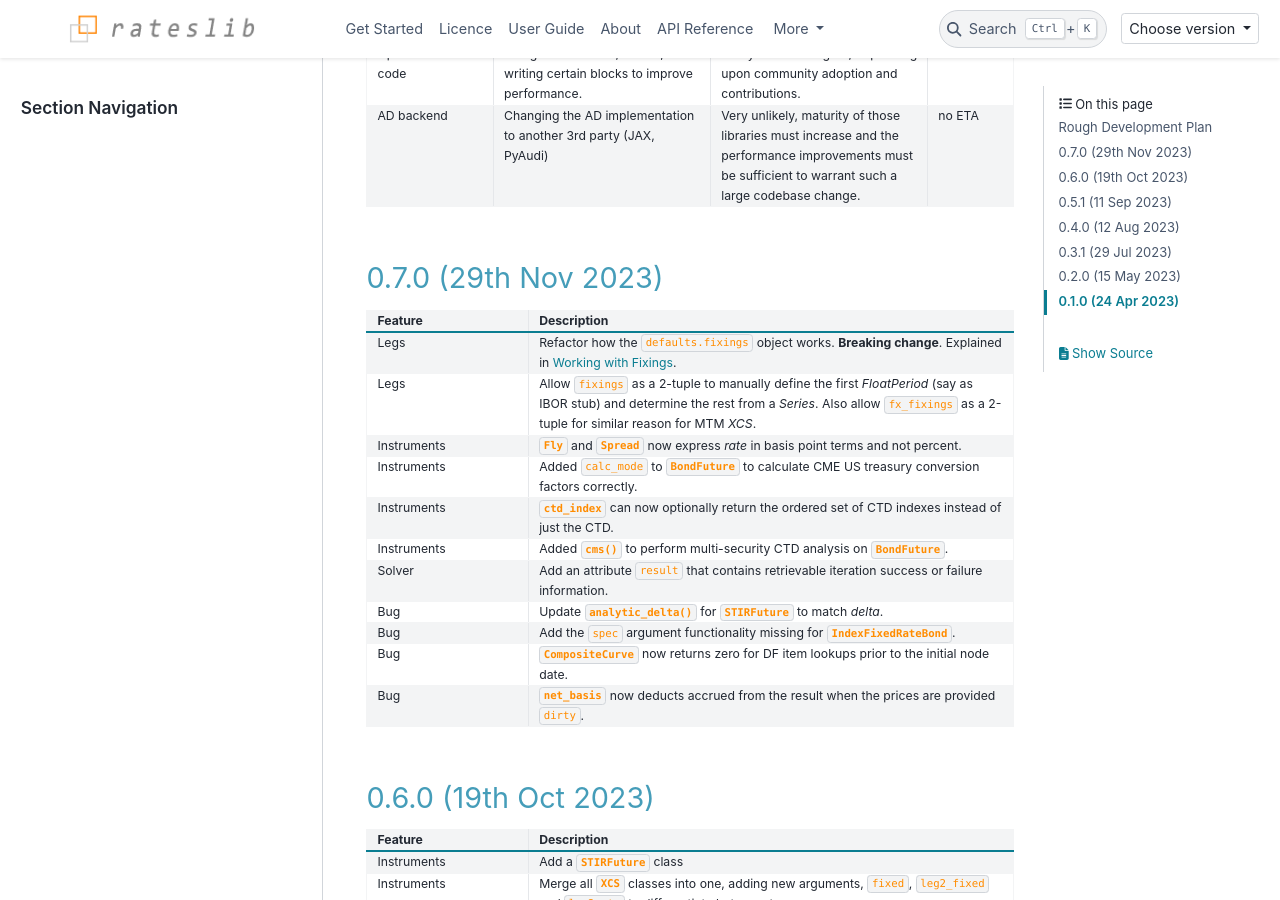
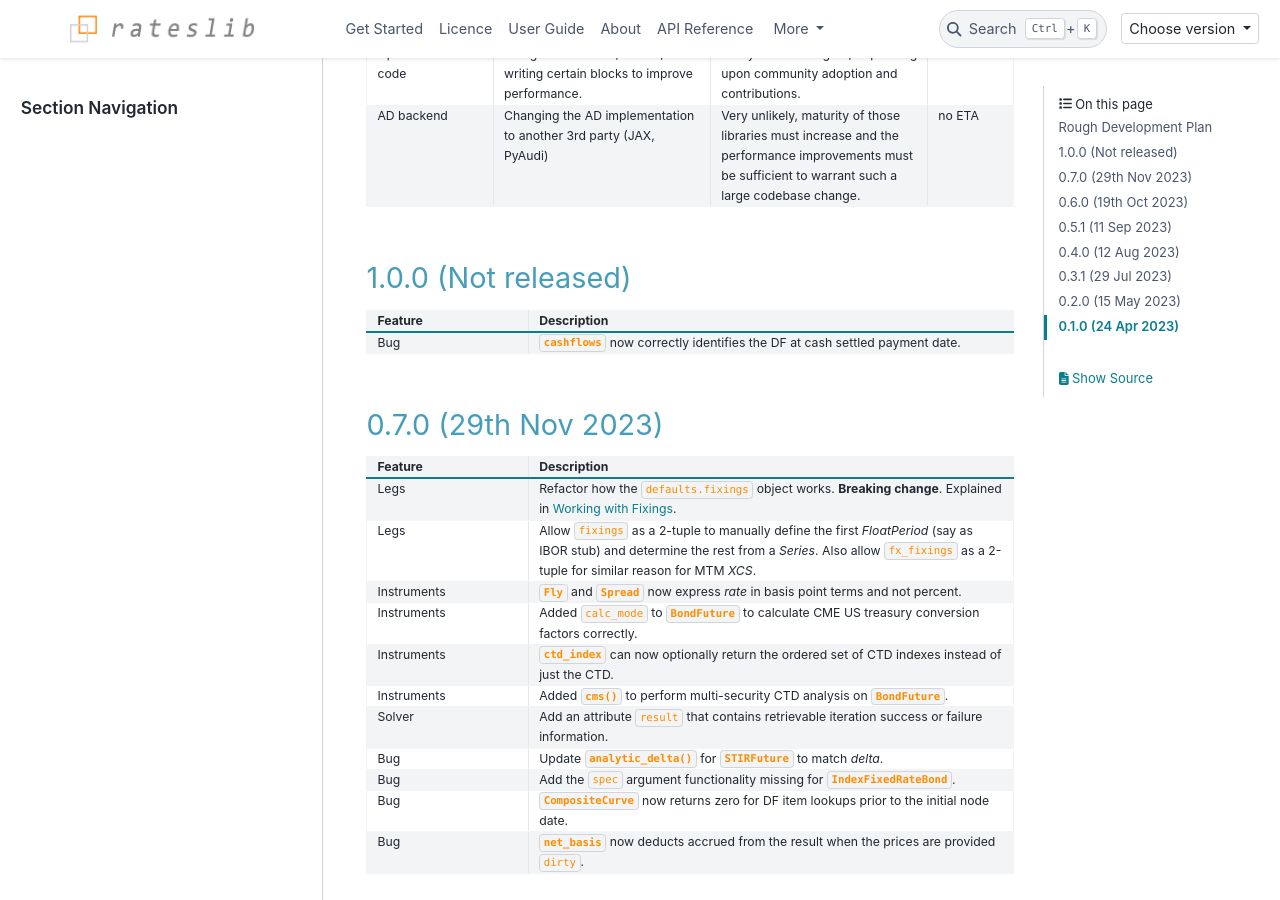
Before and after one commit to attack68/rateslib, a Sphinx documentation site: the page built from docs/source/i_whatsnew.rst, in a window 1280 px wide and 900 px high, scrolled down 599 px. Built offline with Sphinx 7.4.7 and the PyData theme 0.15.4, drawn with Linux system fonts in a browser that asks for light colours; comment, search, counter and statistics services are not loaded.

Commit message:
BUG: DF for FRA is measured as of payment date.

```diff
--- a/docs/source/i_whatsnew.rst
+++ b/docs/source/i_whatsnew.rst
@@ -51,6 +51,21 @@ email contact through **rateslib@gmail.com**.
      - Very unlikely, maturity of those libraries must increase and the performance
        improvements must be sufficient to warrant such a large codebase change.
      - no ETA
+
+
+1.0.0 (Not released)
+**********************
+
+.. list-table::
+   :widths: 25 75
+   :header-rows: 1
+
+   * - Feature
+     - Description
+   * - Bug
+     - :class:`~rateslib.instruments.FRA.cashflows` now correctly identifies the DF at cash
+       settled payment date.
+
 
 0.7.0 (29th Nov 2023)
 **********************
```
